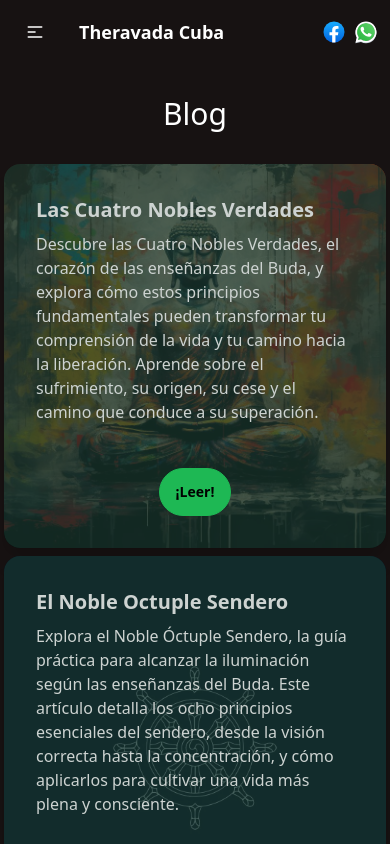
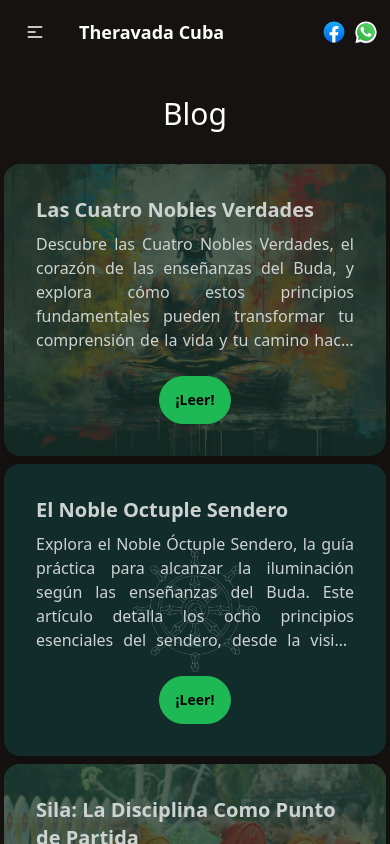
Before and after one commit to init5-dev/ThC, a Next.js app: page /blog in a window 390 px wide. Shown: the top 844 px of the page. Built offline with nearby package versions, Linux system fonts and the light colour scheme.

Commit message:
fix: Post card and about us styles fixes

```diff
--- a/app/contacto/page.tsx
+++ b/app/contacto/page.tsx
@@ -45,7 +45,7 @@ const Contact = () => {
 
         <div className="grid grid-cols-1 md:grid-cols-2 gap-8 mb-16">
           <div className="space-y-4">
-            <h2 className="text-2xl font-semibold">¿Tienes preguntas o comentarios?</h2>
+            <h2 className="text-2xl font-semibold text-center md:text-left">¿Tienes preguntas o comentarios?</h2>
             <p className="leading-relaxed">
               Nos encantaría escuchar de ti. Ya sea que tengas preguntas sobre nuestras actividades,
               quieras saber más sobre el budismo Theravada, o simplemente quieras saludarnos,
--- a/app/lib/components/History.tsx
+++ b/app/lib/components/History.tsx
@@ -3,7 +3,7 @@ import Image from "next/image"
 const History = () => {
   return <div className='grid lg:grid-cols-2 gap-8 mb-16'>
   <Image
-    src='/Dhammacari - Encuentro Vesak.jpeg'
+    src='/Theravada-Cuba-Encuentro-Vesak-2023.jpeg'
     alt='Nuestro equipo'
     className='rounded-lg shadow-md'
     width={640}
--- a/app/lib/components/PostCard.tsx
+++ b/app/lib/components/PostCard.tsx
@@ -10,14 +10,14 @@ export interface PostCardProps {
 
 const PostCard = ({ title, description, imageSrc, alt, url }: PostCardProps) => {
   return (
-    <div className='card bg-base-100 image image-full w-full min-h-96 lg:h-[360px] shadow-xl md:transition-hover'>
+    <div className='card bg-base-100 image image-full w-full md:h-[320px] shadow-xl md:transition-hover'>
       <figure>
         <Image src={imageSrc} alt={alt} width={640} height={480}/>
       </figure>
       <div className='card-body'>
         <h2 className='card-title'>{title}</h2>
-        <p className="h-32 overflow-clip">{description}</p>
-        <div className='card-actions justify-center md:justify-end'>
+        <p className="h-[120px] break-words line-clamp-5 text-justify">{description}</p>
+        <div className='card-actions justify-center md:justify-end mt-4'>
           <button className='btn btn-primary'><a href={url}>¡Leer!</a></button>
         </div>
       </div>
--- a/app/nosotros/page.tsx
+++ b/app/nosotros/page.tsx
@@ -6,7 +6,7 @@ import Mission from "../lib/components/Mission"
 
 const AboutUs = () => {
   return (
-    <div className='flex flex-col items-center justify-center min-h-screen  bg-base-200 p-8 text-sm text-justify'>
+    <div className='flex flex-col items-center justify-center min-h-screen w-full p-8 text-sm text-justify'>
       <div>
         <h1 className='text-4xl font-bold text-center mb-8'>Nosotros</h1>
         <History />
```
